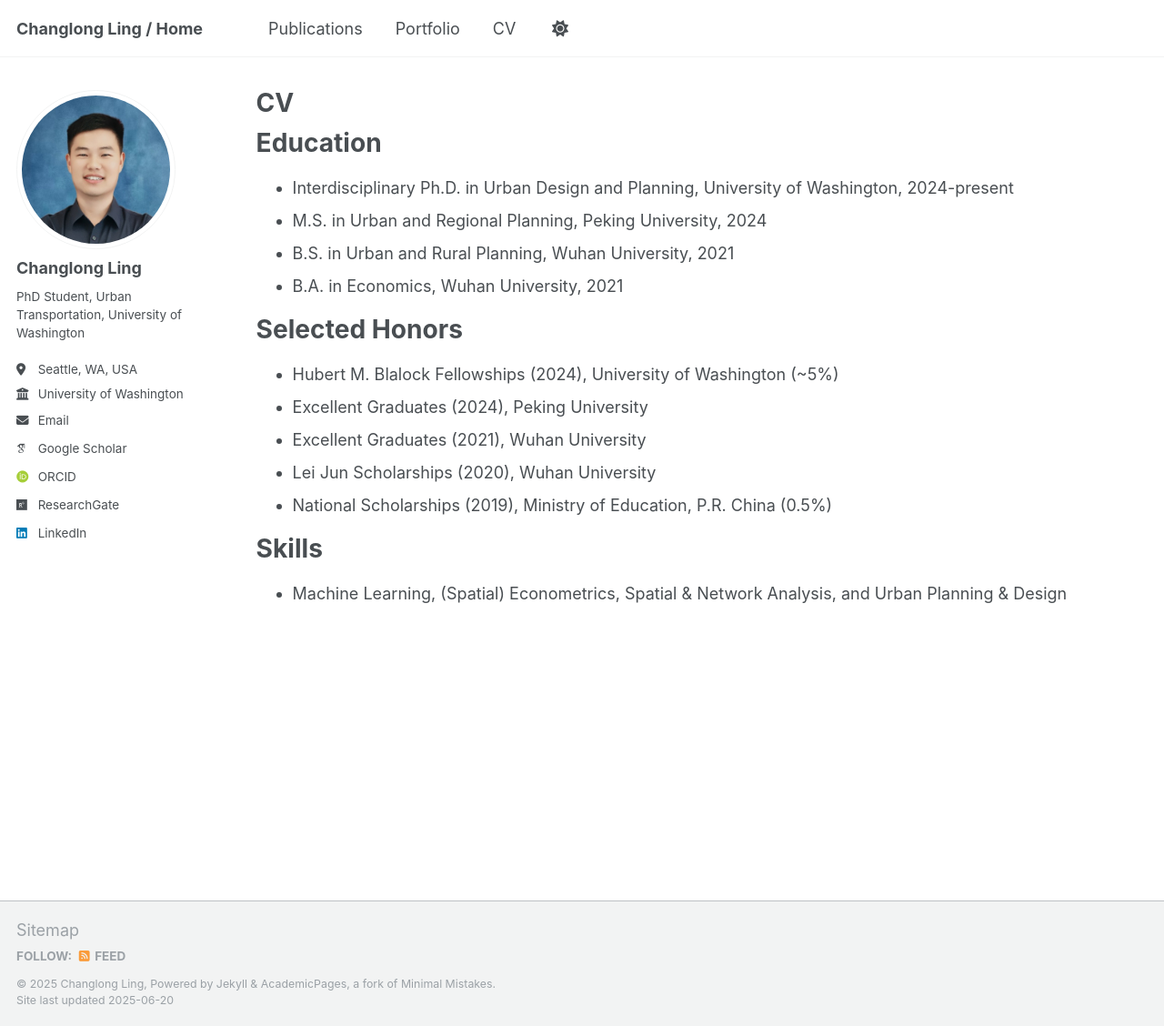
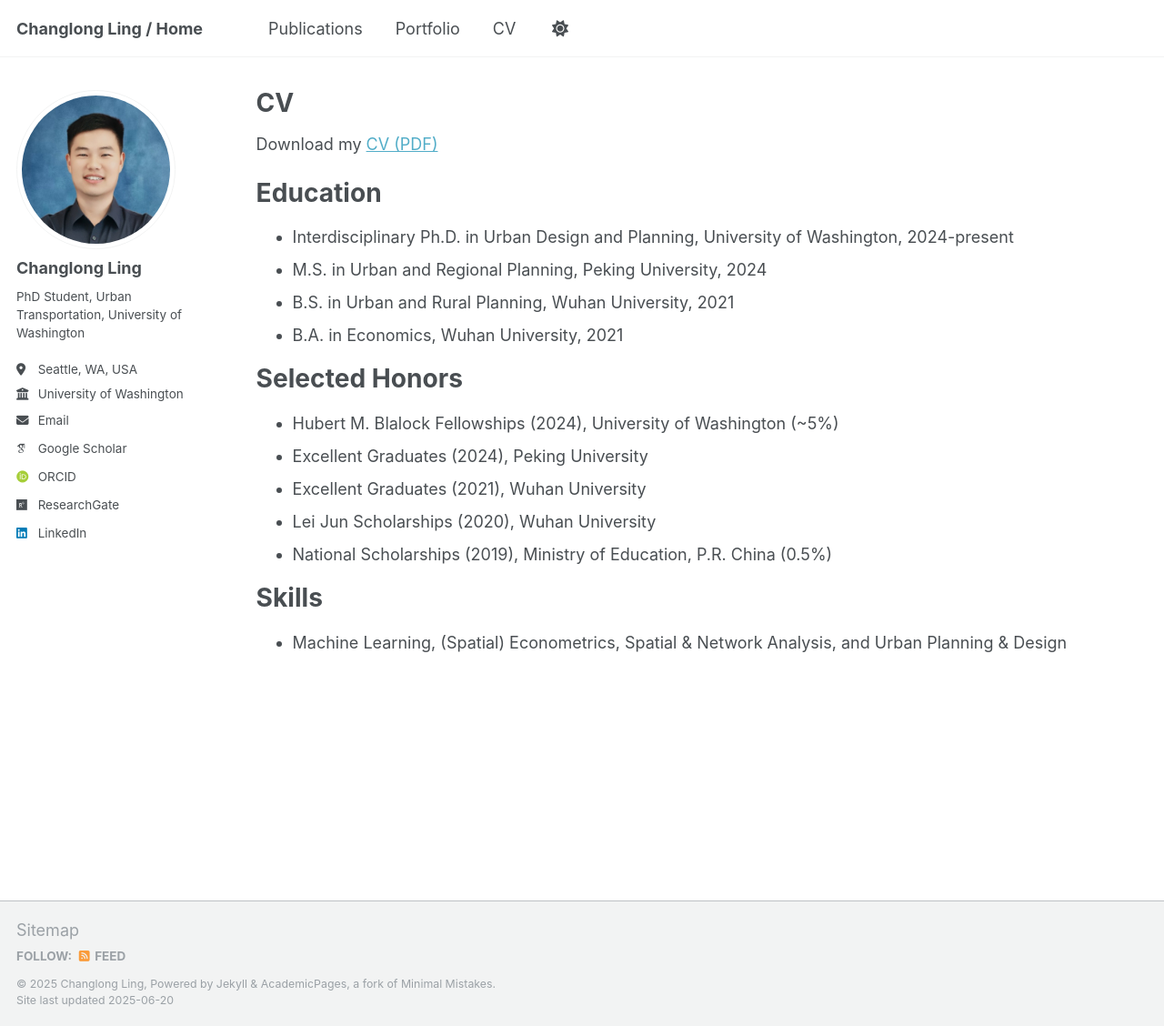
Before and after one commit to ChanglongLing/changlongling.github.io, a Jekyll site: the page built from _pages/cv.md, in a window 1280 px wide and 1128 px high. Shown: the whole window at 91% size. Built offline with Jekyll 4.4.1, drawn with Linux system fonts in a browser that asks for light colours; some web fonts are replaced.

Commit message:
Update cv.md

```diff
--- a/_pages/cv.md
+++ b/_pages/cv.md
@@ -8,6 +8,8 @@ redirect_from:
 ---
 
 {% include base_path %}
+
+Download my [CV (PDF)](/files/Changlong_Ling_CV.pdf)
 
 Education
 ======
```
